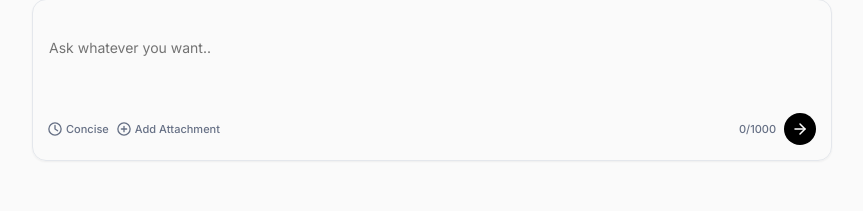
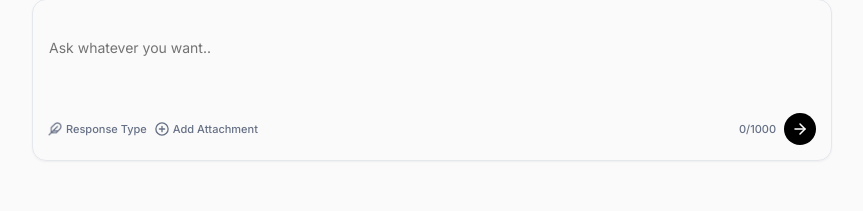
Before and after one commit to sai-veda/zams, a Next.js app: page / in a window 1280 px wide. Shown: the part 467-678 px from the top of the page, without its empty margins (208-1071 px from the left). Built offline with nearby package versions, Linux system fonts and the light colour scheme.

Commit message:
remove default rresponse type

```diff
--- a/src/components/ChatInput.tsx
+++ b/src/components/ChatInput.tsx
@@ -2,6 +2,7 @@ import { useState, useRef, useCallback, useEffect } from 'react';
 import { Input } from "@/components/ui/input";
 import { useAppStore } from '@/lib/store';
 import { ChatMessage } from '@/lib/store';
+import Image from 'next/image';
 
 export function ChatInput() {
   const {
@@ -13,7 +14,7 @@ export function ChatInput() {
   } = useAppStore();
 
   const [input, setInput] = useState<string>('');
-  const [responseType, setResponseType] = useState<'concise' | 'detailed' | null>(null);
+  const [responseType, setResponseType] = useState<'concise' | 'detailed' | null>('concise');
   const [showResponseTypeDropdown, setShowResponseTypeDropdown] = useState<boolean>(false);
   const [file, setFile] = useState<File | null>(null);
   const [lastProcessedMessageIndex, setLastProcessedMessageIndex] = useState<number>(-1);
@@ -206,10 +207,13 @@ export function ChatInput() {
               className="flex items-center gap-1"
               disabled={isLoading}
             >
-              <svg width="14" height="14" viewBox="0 0 16 16" fill="none" xmlns="http://www.w3.org/2000/svg" className="flex-shrink-0">
-                <path d="M15 8C15 11.866 11.866 15 8 15C4.13401 15 1 11.866 1 8C1 4.13401 4.13401 1 8 1C11.866 1 15 4.13401 15 8Z" stroke="#667085" strokeWidth="1.5"/>
-                <path d="M8 4V8L11 10" stroke="#667085" strokeWidth="1.5" strokeLinecap="round" strokeLinejoin="round"/>
-              </svg>
+              <Image
+                src="/feather.svg"
+                width={14}
+                height={14}
+                alt="Response type"
+                className="flex-shrink-0"
+              />
               <span style={{
                 fontFamily: "var(--font-inter)",
                 fontWeight: 500,
@@ -221,7 +225,7 @@ export function ChatInput() {
               }}
                 className="text-[11px] sm:text-xs"
               >
-                {responseType === 'detailed' ? 'Detailed' : 'Concise'}
+                Response Type
               </span>
             </button>
 
```
